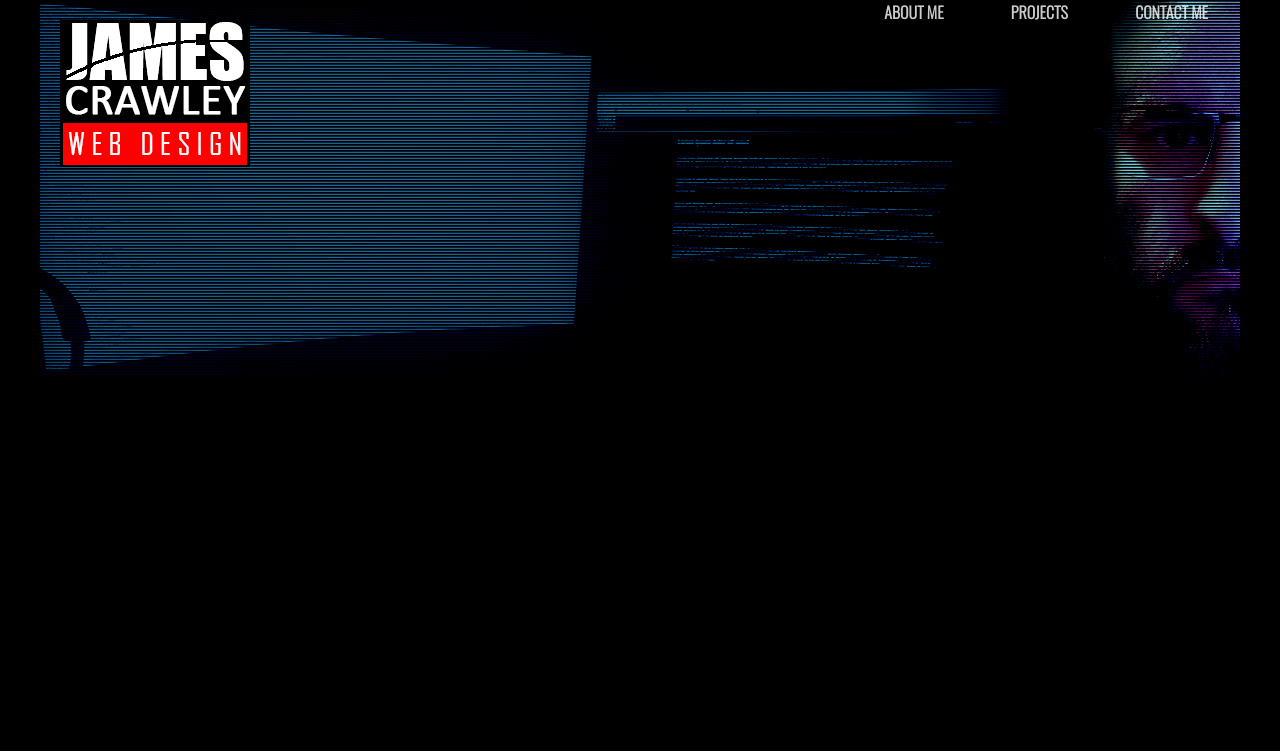
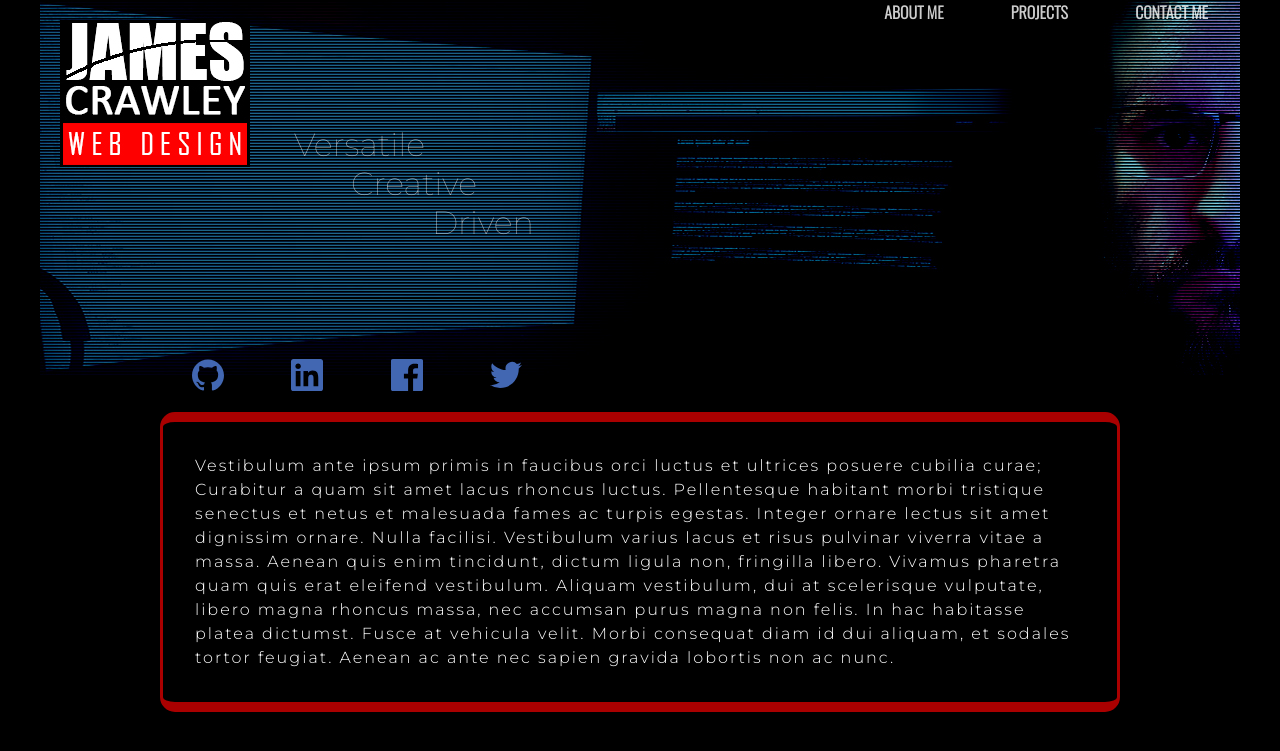
Before and after one commit to jkcrawley/portfolio, a PHP site: page / in a window 1280 px wide. Shown: the top 751 px of the page. Run offline with PHP 8.4, Linux system fonts and the light colour scheme.

Commit message:
Version 0.1

```diff
--- a/index.html
+++ b/index.html
@@ -7,22 +7,29 @@
     <link rel="stylesheet" href="styles/stylesheet.css" />
 
 <!--Google fonts-->
-    <link rel="preconnect" href="https://fonts.googleapis.com">
-    <link rel="preconnect" href="https://fonts.gstatic.com" crossorigin>
-    <link href="https://fonts.googleapis.com/css2?family=Oswald:wght@300&display=swap" rel="stylesheet">
+<link rel="preconnect" href="https://fonts.googleapis.com">
+<link rel="preconnect" href="https://fonts.gstatic.com" crossorigin>
+<link href="https://fonts.googleapis.com/css2?family=Montserrat:wght@100;200;300&family=Oswald:wght@300&family=PT+Sans&display=swap" rel="stylesheet">
 
-
+<script src='js/script.js' defer></script>
 
     <title>James Crawley: Web Design and Development</title>
 </head>
 <body>
 <div class="wrapper">
-    <div class="mobnavbtn" id="mobnavbtn">
-        <div class="rArrow" id="rArrow"></div>
-        <div class="lArrow" id="lArrow"></div>
-    </div>
+
     <div class="header">
         <div class="logo"></div>
+        <div class="headquotes">
+            <h1>Versatile</h1>
+            <h1>Creative</h1>
+            <h1>Driven</h1>
+        </div>
+        <div class="mobnavcon">
+        <div class="mobnavbtn" id="mobnavbtn">
+            <div class="rArrow" id="rArrow"></div>
+            <div class="lArrow" id="lArrow"></div>
+        </div>
         <div class="nav" id='nav'>
             <ul id='navlinks'>
                 <li><a href='#'>About me</a></li>
@@ -31,7 +38,39 @@
             </ul>
         </div>
     </div>
+    </div>
+
+        <div class="content">
+
+            <div class="smicons">
+            <a href='https://github.com/jkcrawley' target='_blank'>
+                <svg role="img" viewBox="0 0 24 24" xmlns="http://www.w3.org/2000/svg"><title>GitHub</title><path d="M12 .297c-6.63 0-12 5.373-12 12 0 5.303 3.438 9.8 8.205 11.385.6.113.82-.258.82-.577 0-.285-.01-1.04-.015-2.04-3.338.724-4.042-1.61-4.042-1.61C4.422 18.07 3.633 17.7 3.633 17.7c-1.087-.744.084-.729.084-.729 1.205.084 1.838 1.236 1.838 1.236 1.07 1.835 2.809 1.305 3.495.998.108-.776.417-1.305.76-1.605-2.665-.3-5.466-1.332-5.466-5.93 0-1.31.465-2.38 1.235-3.22-.135-.303-.54-1.523.105-3.176 0 0 1.005-.322 3.3 1.23.96-.267 1.98-.399 3-.405 1.02.006 2.04.138 3 .405 2.28-1.552 3.285-1.23 3.285-1.23.645 1.653.24 2.873.12 3.176.765.84 1.23 1.91 1.23 3.22 0 4.61-2.805 5.625-5.475 5.92.42.36.81 1.096.81 2.22 0 1.606-.015 2.896-.015 3.286 0 .315.21.69.825.57C20.565 22.092 24 17.592 24 12.297c0-6.627-5.373-12-12-12"/></svg>
+            </a>
+
+            <a href='https://www.linkedin.com/in/james-crawley-45274028/'target='_blank' >
+                <svg role="img"  viewBox="0 0 24 24" xmlns="http://www.w3.org/2000/svg"><title>LinkedIn</title><path d="M20.447 20.452h-3.554v-5.569c0-1.328-.027-3.037-1.852-3.037-1.853 0-2.136 1.445-2.136 2.939v5.667H9.351V9h3.414v1.561h.046c.477-.9 1.637-1.85 3.37-1.85 3.601 0 4.267 2.37 4.267 5.455v6.286zM5.337 7.433c-1.144 0-2.063-.926-2.063-2.065 0-1.138.92-2.063 2.063-2.063 1.14 0 2.064.925 2.064 2.063 0 1.139-.925 2.065-2.064 2.065zm1.782 13.019H3.555V9h3.564v11.452zM22.225 0H1.771C.792 0 0 .774 0 1.729v20.542C0 23.227.792 24 1.771 24h20.451C23.2 24 24 23.227 24 22.271V1.729C24 .774 23.2 0 22.222 0h.003z"/></svg>
+            </a>
+
+
+
+            <a href='https://www.facebook.com/profile.php?id=100074131326368' target='_blank'>
+                <svg xmlns="http://www.w3.org/2000/svg" viewBox="0 0 24 24"><path d="M22.675 0h-21.35c-.732 0-1.325.593-1.325 1.325v21.351c0 .731.593 1.324 1.325 1.324h11.495v-9.294h-3.128v-3.622h3.128v-2.671c0-3.1 1.893-4.788 4.659-4.788 1.325 0 2.463.099 2.795.143v3.24l-1.918.001c-1.504 0-1.795.715-1.795 1.763v2.313h3.587l-.467 3.622h-3.12v9.293h6.116c.73 0 1.323-.593 1.323-1.325v-21.35c0-.732-.593-1.325-1.325-1.325z"/></svg>
+            </a>
+
+            <a href='https://twitter.com/j_crawley82' target='_blank'>
+                <svg role="img" viewBox="0 0 24 24" xmlns="http://www.w3.org/2000/svg"><title>Twitter</title><path d="M23.953 4.57a10 10 0 01-2.825.775 4.958 4.958 0 002.163-2.723c-.951.555-2.005.959-3.127 1.184a4.92 4.92 0 00-8.384 4.482C7.69 8.095 4.067 6.13 1.64 3.162a4.822 4.822 0 00-.666 2.475c0 1.71.87 3.213 2.188 4.096a4.904 4.904 0 01-2.228-.616v.06a4.923 4.923 0 003.946 4.827 4.996 4.996 0 01-2.212.085 4.936 4.936 0 004.604 3.417 9.867 9.867 0 01-6.102 2.105c-.39 0-.779-.023-1.17-.067a13.995 13.995 0 007.557 2.209c9.053 0 13.998-7.496 13.998-13.985 0-.21 0-.42-.015-.63A9.935 9.935 0 0024 4.59z"/></svg>
+            </a>
+        </div>
+            <section>
+                <p>Vestibulum ante ipsum primis in faucibus orci luctus et ultrices posuere cubilia curae; Curabitur a quam sit amet lacus rhoncus luctus. Pellentesque habitant morbi tristique senectus et netus et malesuada fames ac turpis egestas. Integer ornare lectus sit amet dignissim ornare. Nulla facilisi. Vestibulum varius lacus et risus pulvinar viverra vitae a massa. Aenean quis enim tincidunt, dictum ligula non, fringilla libero. Vivamus pharetra quam quis erat eleifend vestibulum. Aliquam vestibulum, dui at scelerisque vulputate, libero magna rhoncus massa, nec accumsan purus magna non felis. In hac habitasse platea dictumst. Fusce at vehicula velit. Morbi consequat diam id dui aliquam, et sodales tortor feugiat. Aenean ac ante nec sapien gravida lobortis non ac nunc.</p>
+            </section>
+        </div>
+
 </div>
-<script src='js/script.js' defer></script>
+
+<!--
+    SVGs
+ -->
+
 </body>
 </html>
--- a/styles/stylesheet.css
+++ b/styles/stylesheet.css
@@ -22,13 +22,53 @@ body{
 /*
 FONTS AND COLORS
 
+font-family: 'Montserrat', sans-serif;
 font-family: 'Oswald', sans-serif;
+font-family: 'PT Sans', sans-serif;
+
 
 #4682B4
 
+
+
 */
 
+p{
+    color: white;
+    font-family: 'Montserrat', sans-serif;
+    size: 1rem;
+    letter-spacing: 2px;
+    line-height: 1.5rem;
+}
 
+h1, h2, h3, h4, h5, h6{
+    color: white;
+    font-family: 'Montserrat', sans-serif;
+    font-weight: none;
+}
+
+.smicons a{
+    text-decoration: none;
+    margin: 1rem;
+}
+
+.smicons{
+    width: 100%;
+}
+
+svg{
+    fill: #4267B2;
+    transition: all .2s;
+    width: 2rem;
+    height: auto;
+    margin: 1rem;
+}
+
+
+
+svg:hover{
+    fill: #00d4ff;
+}
 
 /*
 Header and Navigation
@@ -40,6 +80,7 @@ Header and Navigation
     height: 375px;
     max-width: 1200px;
     border: none;
+    display: flex;
 }
 
 .logo{
@@ -50,6 +91,42 @@ Header and Navigation
     margin: 20px;
 }
 
+.headquotes{
+    margin: 0 auto;
+    display: flex;
+    flex-flow: column;
+    margin-top: 125px;
+    width: 20%;
+    height: auto;
+    margin-left: 2%;
+    opacity: 60%;
+}
+
+.headquotes h1{
+    margin: 0px;
+    padding: 0;
+    font-family: 'Montserrat', sans-serif;
+    font-weight: lighter;
+    font-style: none;
+}
+
+.headquotes h1:nth-child(1){
+    text-align: left;
+}
+
+.headquotes h1:nth-child(3){
+    text-align: right;
+}
+
+.mobnavcon{
+    margin: 0 auto;
+    width: 100%;
+    height: auto;
+    max-width: 1200px;
+    text-align: right;
+    position: fixed;
+
+}
 
 .nav{
     margin: 0 auto;
@@ -118,6 +195,28 @@ Header and Navigation
         z-index: 2;
 }
 
+/*
+Content
+*/
+
+.content{
+    text-align: left;
+    width: 80%;
+    margin: 0 auto;
+    margin-top: -2rem;
+}
+
+section{
+    border: 1px solid #aa0000;
+    border-width: 10px 3px 10px 3px;
+    border-radius: 15px;
+}
+
+
+section p{
+    margin: 2rem;
+}
+
 .rArrow{
     width: 5px;
     height:5px;
```
Also changed, not shown: other parts of styles/stylesheet.css (+30 -1 lines), readme.md.
